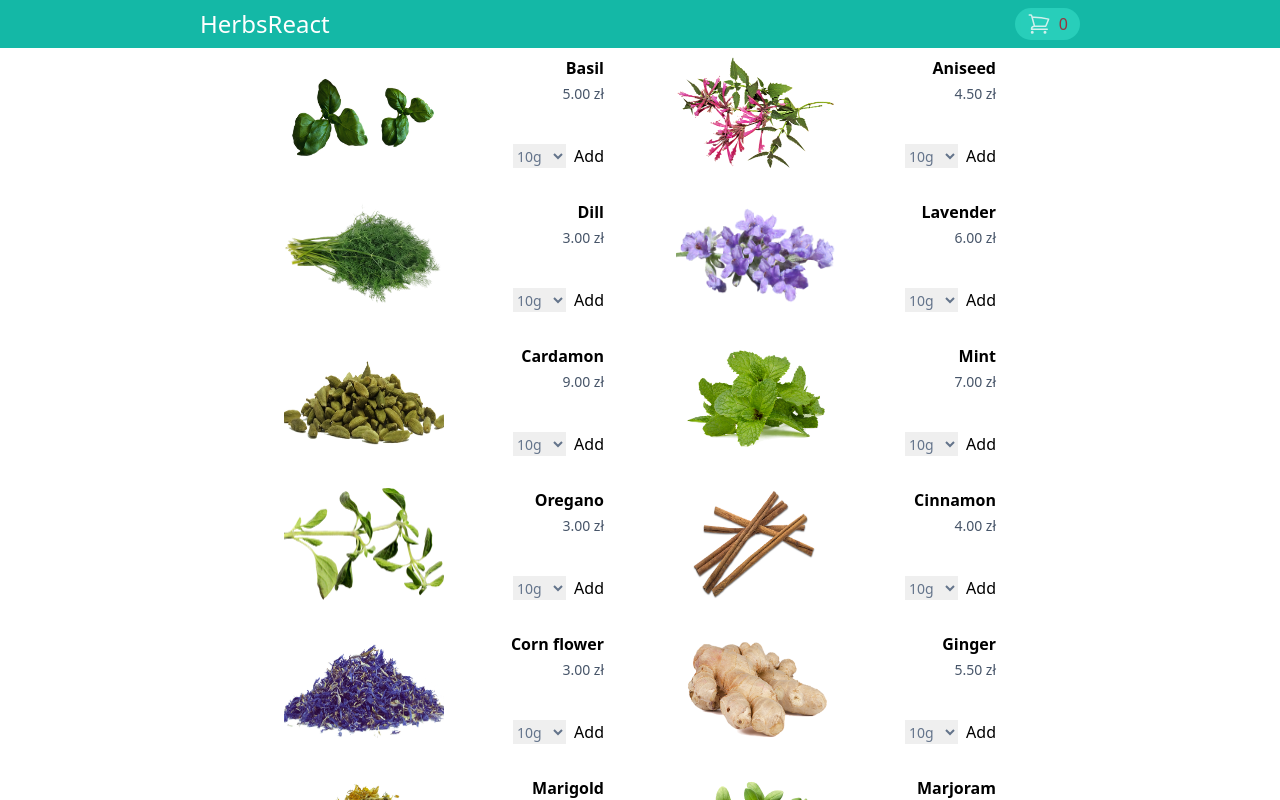
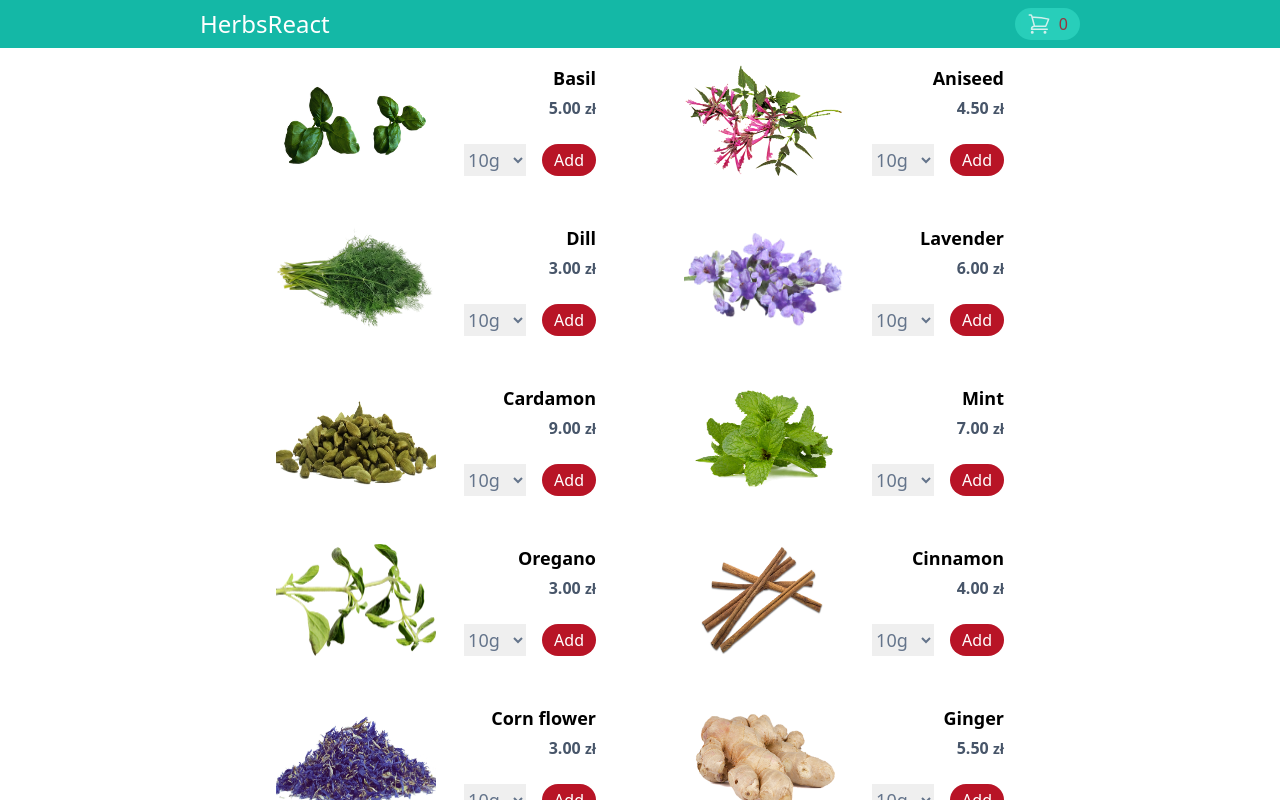
Before and after one commit to bartoszGic/HerbsReact, a React (Create React App) app: page / in a window 1280 px wide. Shown: the top 800 px of the page. Built offline with nearby package versions, Linux system fonts and the light colour scheme.

Commit message:
Refactor tailwind day-2

```diff
--- a/src/components/Cart/Cart.js
+++ b/src/components/Cart/Cart.js
@@ -17,7 +17,7 @@ const Cart = (props) => {
     }
 
     const cartHerbs = (
-        <ul>
+        <ul className='overflow-auto max-h-96'>
             {cartCtx.herbs.map((herb) => (
                 <CartHerb
                     key={herb.id}
@@ -34,14 +34,16 @@ const Cart = (props) => {
 
     return (
         <Modal onClick={props.onHideCart}>
-            <div>
-                <span>Total: </span>
-                <span>{`${total} zł`}</span>
-            </div>
             {cartHerbs}
             <div>
-                <button onClick={props.onHideCart}>Close</button>
-                {hasHerbs && <button>Order</button>}
+                <div>
+                    <span>Total: </span>
+                    <span>{`${total} zł`}</span>
+                </div>
+                <div>
+                    <button onClick={props.onHideCart}>Close</button>
+                    {hasHerbs && <button>Order</button>}
+                </div>
             </div>
         </Modal>
     )
--- a/src/components/Goods/Herb.js
+++ b/src/components/Goods/Herb.js
@@ -32,12 +32,12 @@ const Herb = (props) => {
 
 
     return (
-        <li className='grid grid-cols-2 p-1'>
+        <li className='grid grid-cols-2 p-3'>
             <img className='w-40 h-28' src={props.img} alt={props.name} />
             <div className='flex flex-col justify-between'>
                 <div className='text-right'>
-                    <div className='font-bold'>{props.name}</div>
-                    <div className='text-slate-600 text-sm mt-1'>{`${price.toFixed(2)} `}<span>zł</span></div>
+                    <div className='font-bold text-lg'>{props.name}</div>
+                    <div className='text-slate-600 mt-1 font-bold'>{`${price.toFixed(2)} `}<span className='text-sm font-semibold'>zł</span></div>
                 </div>
                 <HerbOrderDetail onAdd={addToCartHandl} onWeightChange={changeWeightHandl} />
             </div>
--- a/src/components/Goods/HerbOrderDetail.js
+++ b/src/components/Goods/HerbOrderDetail.js
@@ -15,7 +15,7 @@ const HerbOrderDetail = (props) => {
     }
     return (
         <div className='flex justify-end'>
-            <select className='text-slate-500 text-sm mr-2'
+            <select className='text-slate-500 mr-4 text-lg'
                 name="amount"
                 id="amount"
                 ref={refWeight}
@@ -24,7 +24,7 @@ const HerbOrderDetail = (props) => {
                 <option value="50">50g</option>
                 <option value="100">100g</option>
             </select>
-            <button
+            <button className='group bg-[#B81426] text-white rounded-2xl px-3 py-1 transition duration-100 hover:opacity-90'
                 onClick={addHandl}>Add</button>
         </div>
     )
--- a/src/components/UI/Modal.js
+++ b/src/components/UI/Modal.js
@@ -2,11 +2,15 @@ import { Fragment } from "react";
 import ReactDOM from "react-dom";
 
 const Backdrop = (props) => {
-    return <div onClick={props.onClick}></div>
+    return (
+        <div className="fixed bg-black/75 top-0 left-0 w-full h-full"
+            onClick={props.onClick}>
+        </div>
+    )
 }
 const ModalOverlay = (props) => {
     return (
-        <div>
+        <div className="fixed text-black bg-white top-16 left-4 right-4 p-4 rounded-xl animate-animeModal">
             <div>{props.children}</div>
         </div>
     )
--- a/tailwind.config.js
+++ b/tailwind.config.js
@@ -4,7 +4,23 @@ module.exports = {
     "./src/**/*.{js,jsx,ts,tsx}",
   ],
   theme: {
-    extend: {},
+    extend: {
+      keyframes: {
+        'animeModal': {
+          '0%': {
+            opacity: '0',
+            transform: 'translateY(-50px)'
+          },
+          '100%': {
+            opacity: '1',
+            transform: 'translateY(0)'
+          }
+        }
+      },
+      animation: {
+        'animeModal': 'animeModal .3s ease-in-out'
+      }
+    },
   },
   plugins: [],
 }
```
